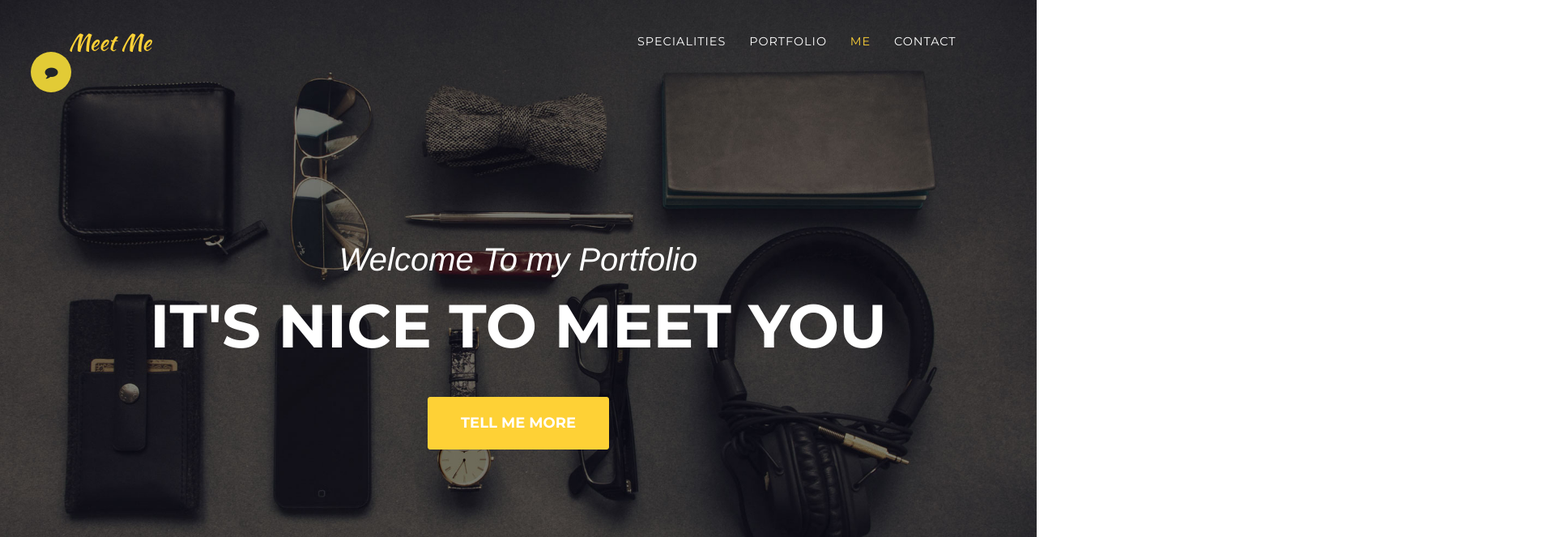
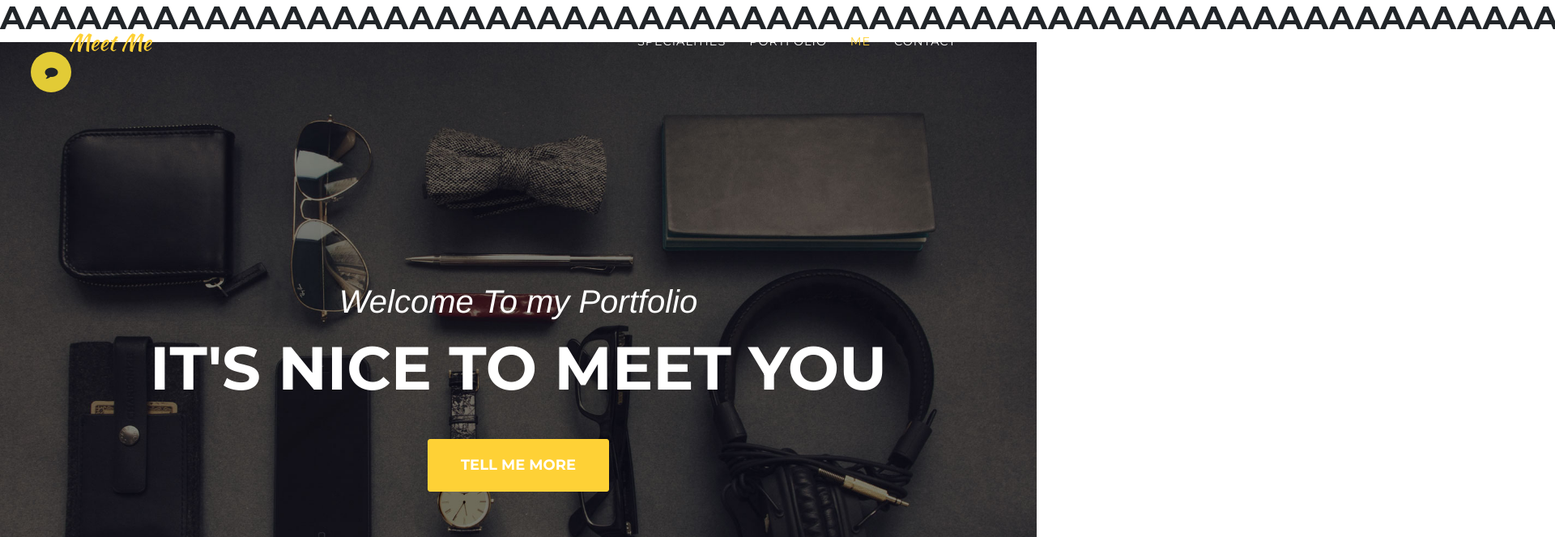
Before and after one commit to naormordechai/my-gallery, a plain HTML site: page index.html in a window 1280 px wide. Shown: the top 663 px of the page at 81% size, 1920 px wide, since content can reach past the window. Drawn offline with Linux system fonts and the light colour scheme; a web font is replaced by a local one.

```diff
--- a/index.html
+++ b/index.html
@@ -24,8 +24,9 @@
   <link href="css/ca-gallery.css" rel="stylesheet">
 
 </head>
+<body id="page-top">
+<h1>aaaaaaaaaaaaaaaaaaaaaaaaaaaaaaaaaaaaaaaaaaaaaaaaaaaaaaaaaaaaaaaaaaaaaaa</h1>
 
-<body id="page-top">
   <div class="offcanvas-btn" onClick="openCanvas()">
     <i class="fa fa-comment" aria-hidden="true"></i>
   </div>
```
